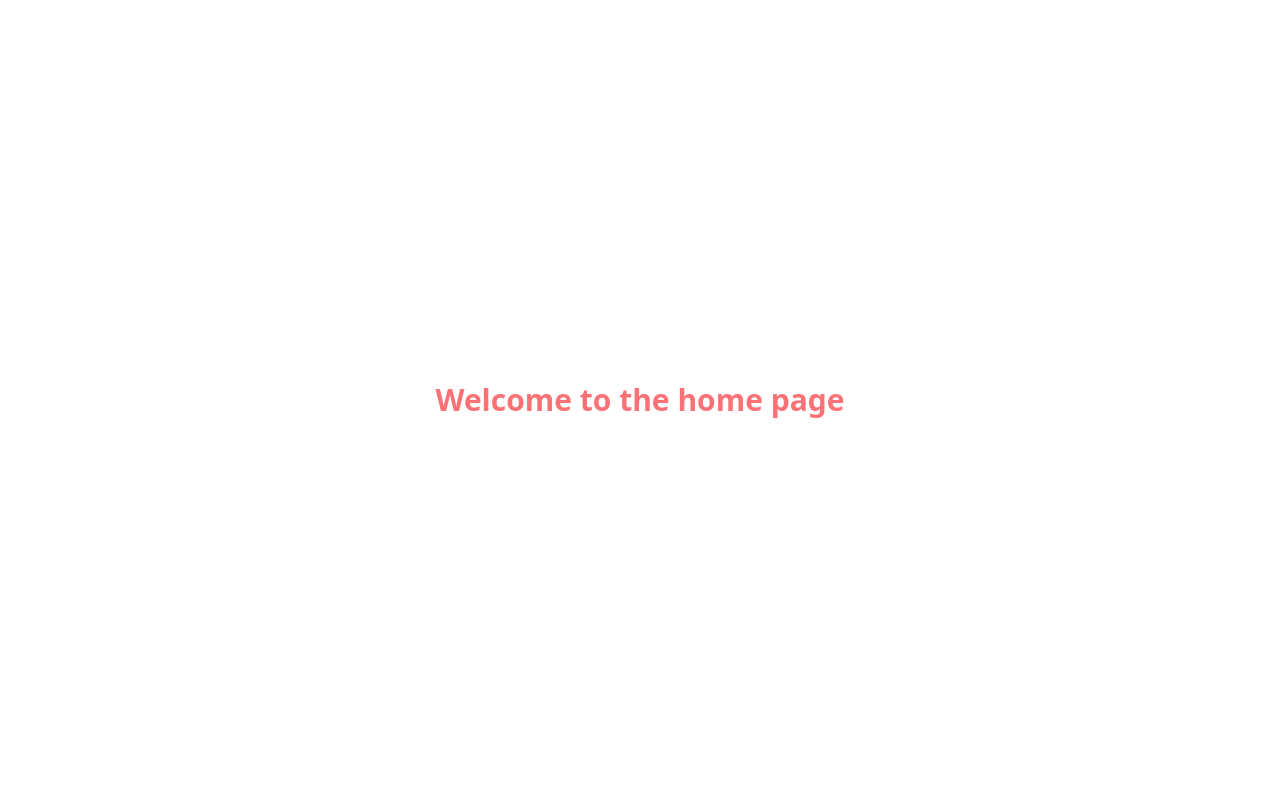
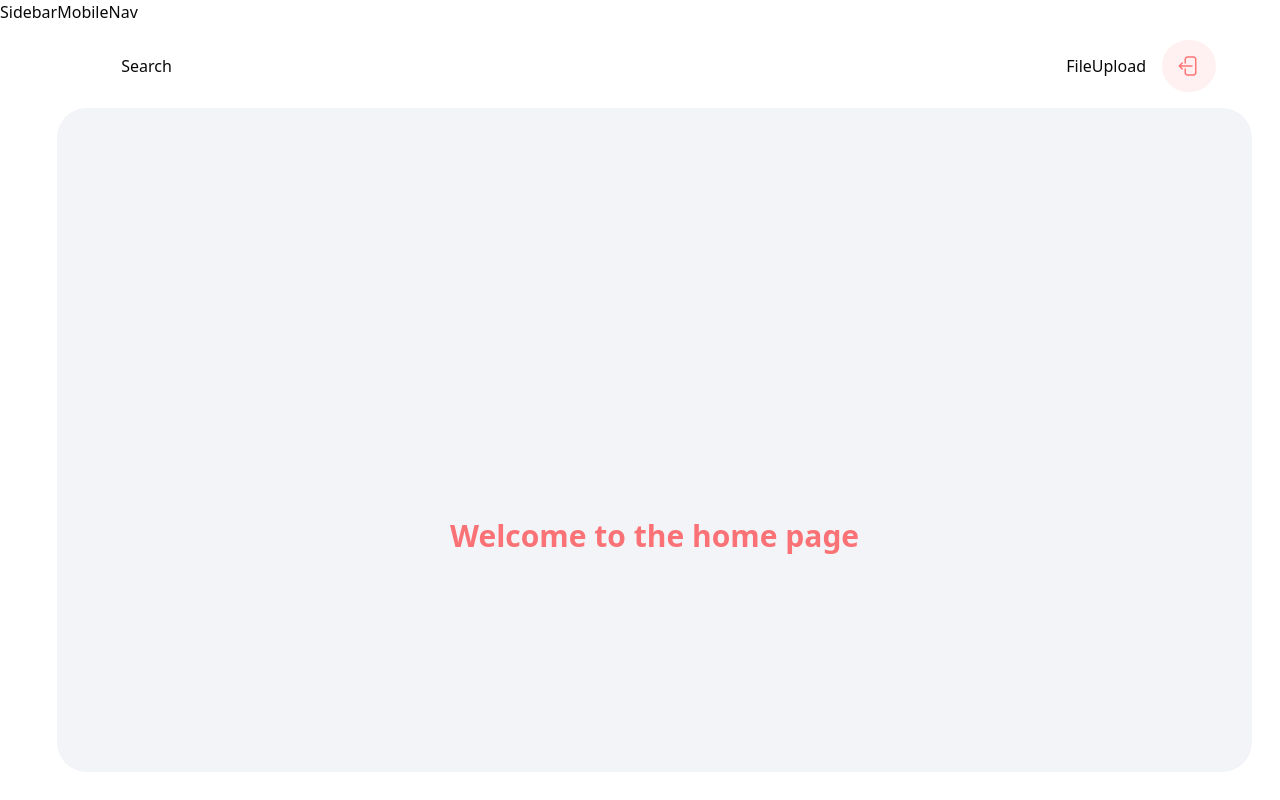
Before and after one commit to Vikash-thak12/Drive, a Next.js app: page / in a window 1280 px wide. Built offline with nearby package versions, Linux system fonts and the light colour scheme.

Commit message:
Creating Sidenav and header

```diff
--- /dev/null
+++ b/app/(root)/layout.tsx
@@ -0,0 +1,21 @@
+import Header from '@/components/Header'
+import MobileNav from '@/components/MobileNav'
+import Sidebar from '@/components/Sidebar'
+import React from 'react'
+
+const layout = ({ children}: { children: React.ReactNode}) => {
+  return (
+    <main className='flex h-screen'>
+        <Sidebar />
+      <section className='flex flex-1 flex-col h-full'>
+        <MobileNav />
+        <Header />
+        <div className='h-full bg-light-400 flex-1 px-5 py-7 overflow-auto remove-scrollbar lg:mb-7 rounded-[30px] lg:mr-7'>
+            {children}
+        </div>
+      </section>
+    </main>
+  )
+}
+
+export default layout
--- /dev/null
+++ b/components/Header.tsx
@@ -0,0 +1,21 @@
+import Image from 'next/image'
+import React from 'react'
+import { Button } from './ui/button'
+
+const Header = () => {
+  return (
+    <header className='hidden lg:flex items-center justify-between gap-5 p-4 md:px-16'>
+      Search
+      <div className='flex items-center justify-center min-w-fit gap-4'>
+        FileUpload
+        <form>
+          <Button className='sign-out-button' type='submit'>
+            <Image src={"/assets/icons/logout.svg"} alt='Logout' width={24} height={24} className='w-6' />
+          </Button>
+        </form>
+      </div>
+    </header>
+  )
+}
+
+export default Header
--- /dev/null
+++ b/components/MobileNav.tsx
@@ -0,0 +1,11 @@
+import React from 'react'
+
+const MobileNav = () => {
+  return (
+    <div>
+      MobileNav
+    </div>
+  )
+}
+
+export default MobileNav
--- /dev/null
+++ b/components/Sidebar.tsx
@@ -0,0 +1,11 @@
+import React from 'react'
+
+const Sidebar = () => {
+  return (
+    <div>
+      Sidebar
+    </div>
+  )
+}
+
+export default Sidebar
```
Also changed, not shown: app/(root)/page.tsx (renamed from app/page.tsx).
